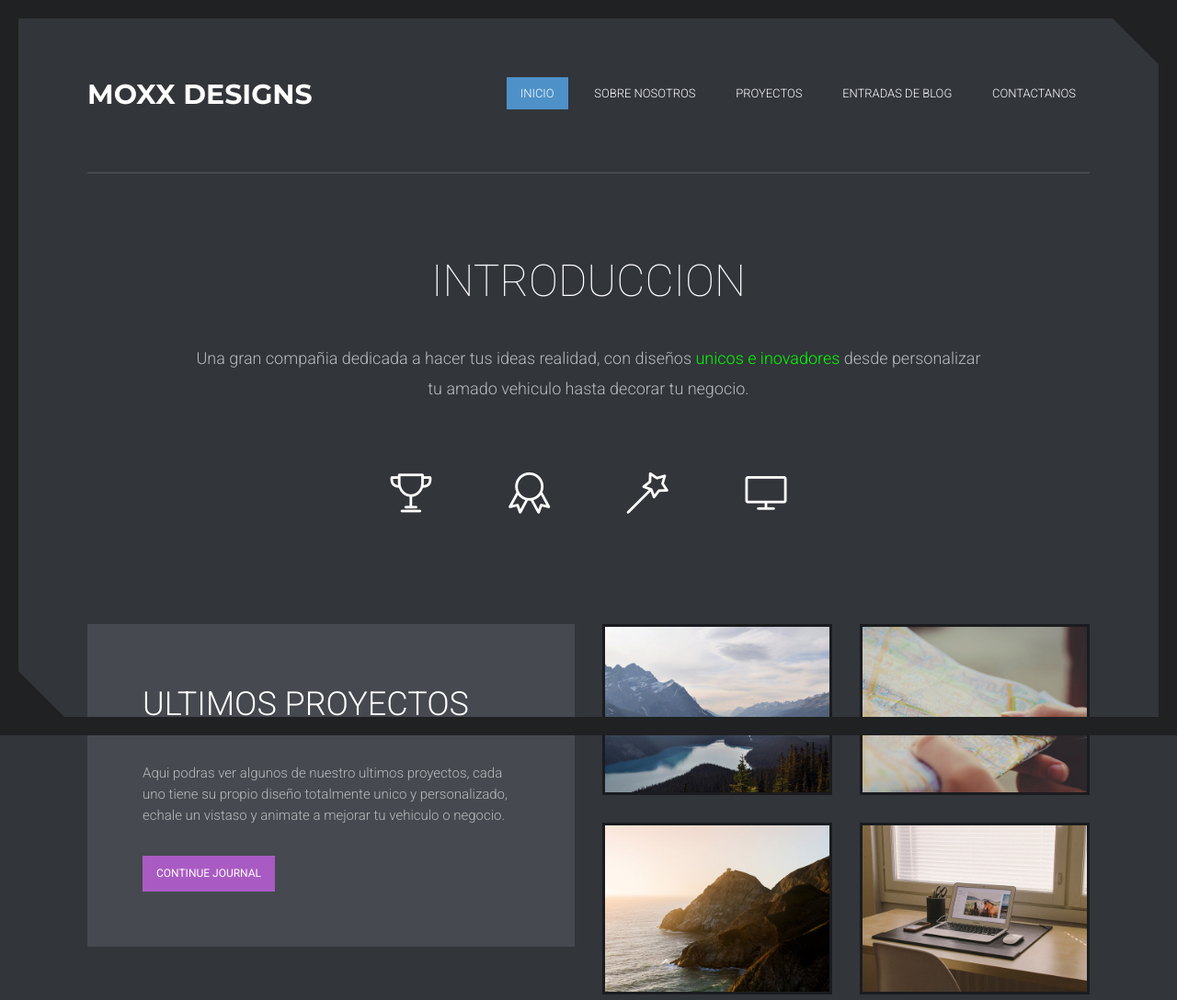
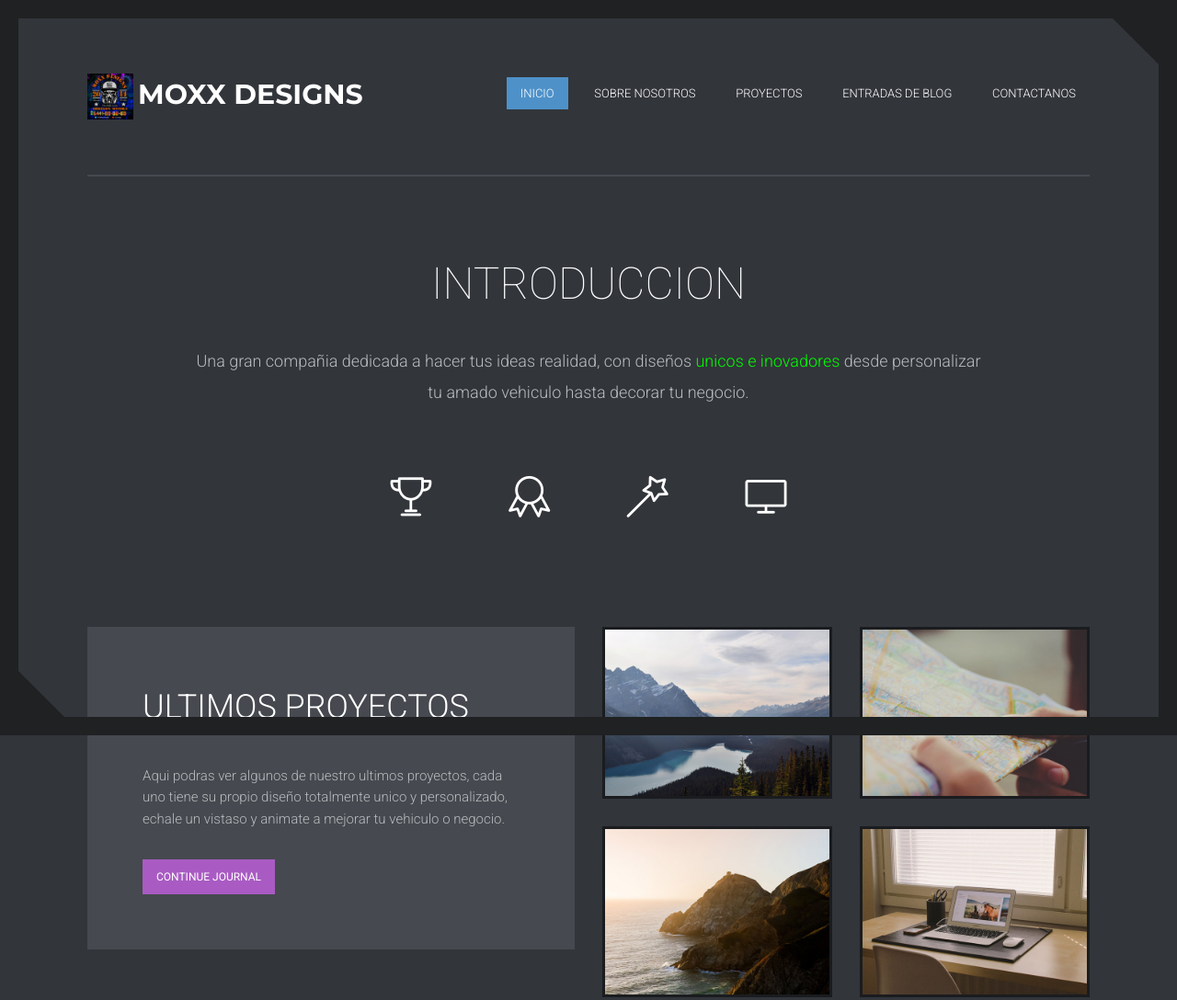
Before and after one commit to AMOZINGAS/AplicacionWebMoxxDesigns, a plain HTML site: page index.html in a window 1280 px wide. Shown: the top 1088 px of the page at 92% size. Drawn offline with Linux system fonts and the light colour scheme.

Commit message:
Se agregaron algunas imagenes

```diff
--- a/index.html
+++ b/index.html
@@ -13,14 +13,15 @@ http://www.templatemo.com/preview/templatemo_421_raleway
 	<link rel="stylesheet" href="css/simple-line-icons.css">
 	<link rel="stylesheet" href="css/animate.css">
 	<link rel="stylesheet" href="css/templatemo_style.css">
+	<link rel="icon" type="image/x-icon" href="img/moxxlogo.jpg">
 </head>
 <body>
 	<header class="site-header container animated fadeInDown">
 		<div class="header-wrapper">
 			<div class="row">
 				<div class="col-md-4">
-					<div class="site-branding">
-						<a href="#"><h1>Moxx Designs</h1></a>
+					<div style="display: flex;" class="site-branding">
+						<img src="img/moxxlogo.jpg" width="50px" style="margin-right: 5px;"><a href="#"><h1>Moxx Designs</h1></a>
 					</div>
 				</div>
 				<a href="#" class="toggle-nav hidden-md hidden-lg">
```
Also changed, not shown: img/moxxlogo.jpg (added).
